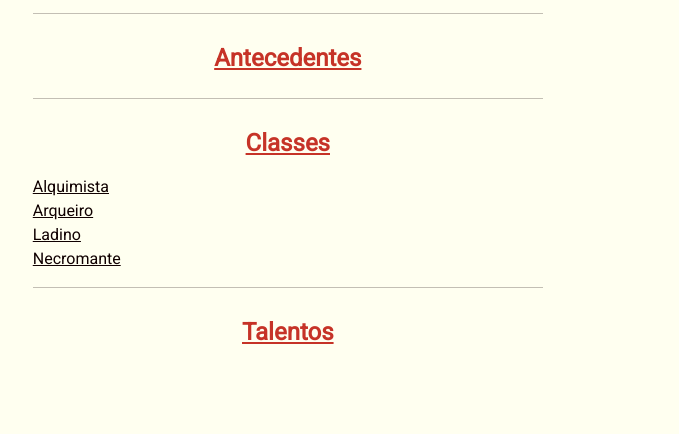
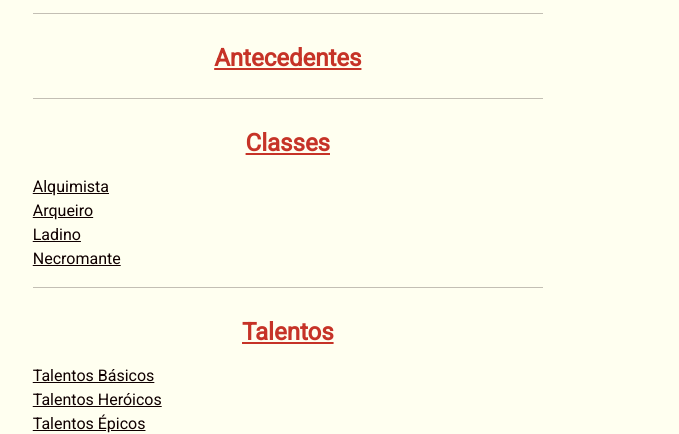
Before and after one commit to jgss-gabriel-sousa/Heroes-and-Monsters-SRD, a plain HTML site: page index.html in a window 1280 px wide. Shown: the part 1186-1620 px from the top of the page, without its empty margins (122-801 px from the left). Drawn offline with nearby package versions, Linux system fonts and the light colour scheme.

Commit message:
Update index.html

```diff
--- a/index.html
+++ b/index.html
@@ -109,7 +109,9 @@
 
                     <h2><a href="./pages/talentos.html" id="talentos">Talentos</a></h2>
                     <ul>
-
+                        <li><a href="./pages/talentos/talentos-basicos.html">Talentos Básicos</a></li>
+                        <li><a href="./pages/talentos/talentos-heroicos.html">Talentos Heróicos</a></li>
+                        <li><a href="./pages/talentos/talentos-epicos.html">Talentos Épicos</a></li>
                     </ul>
                 </div>
             </section>
```
